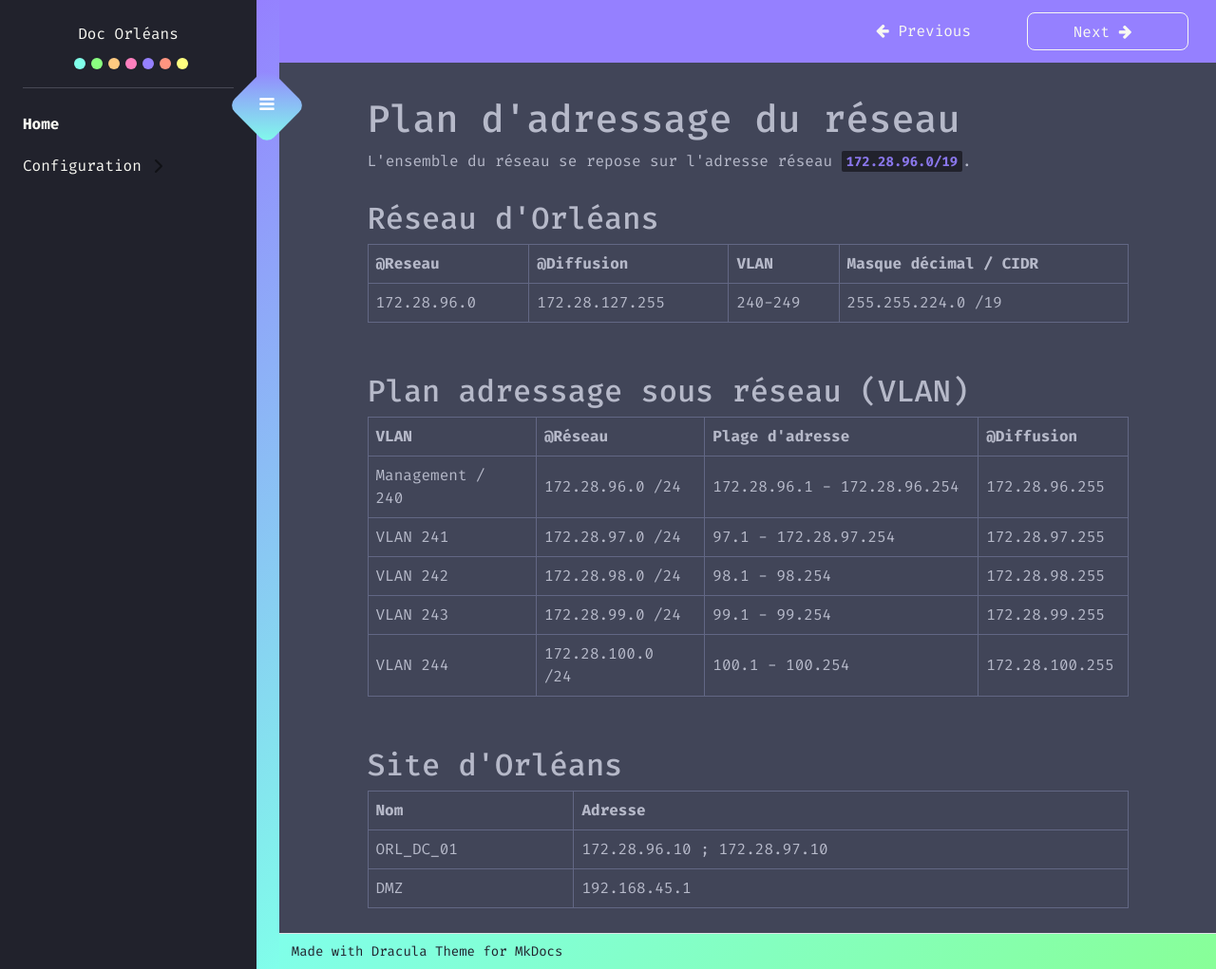
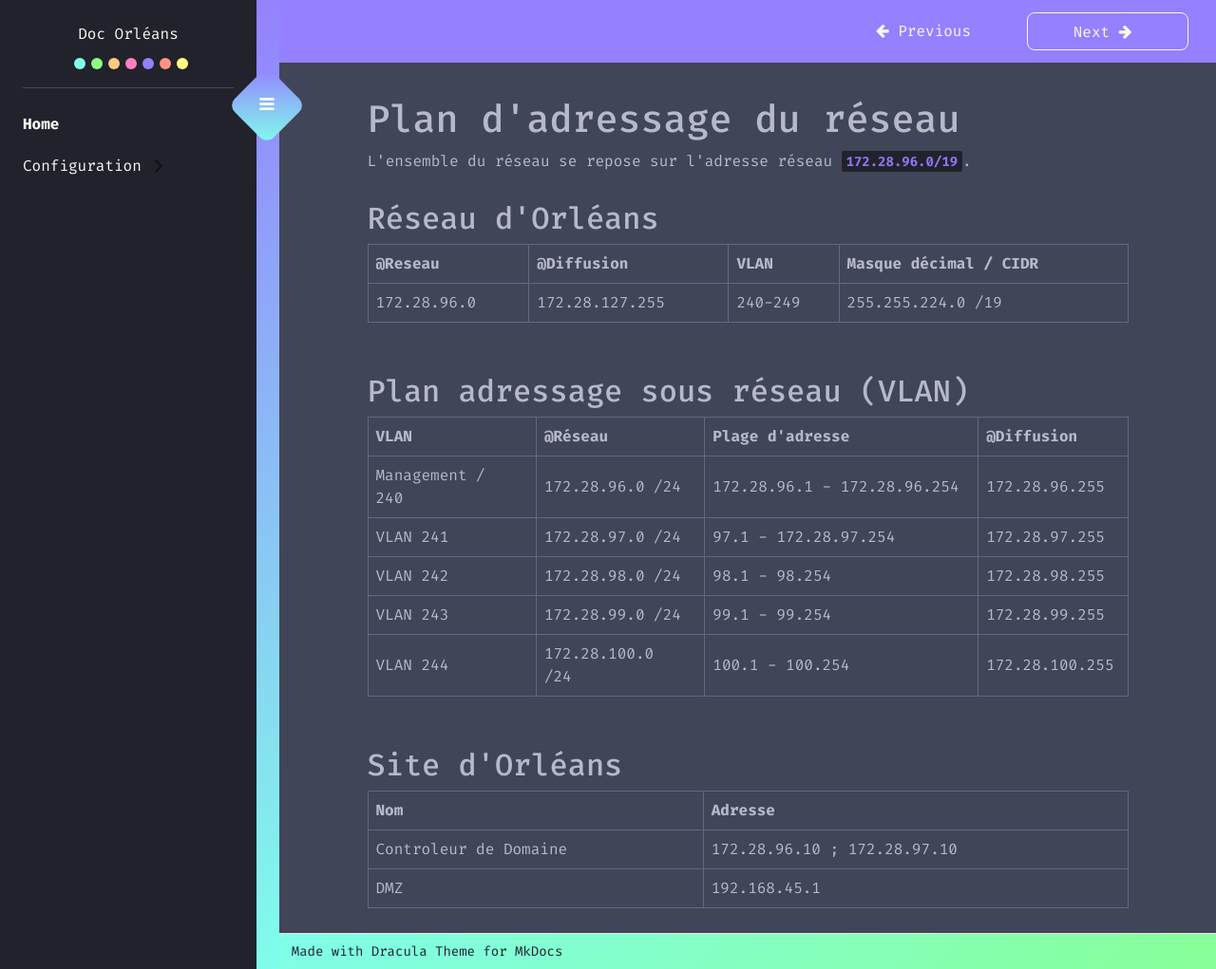
Before and after one commit to eRaETatsuya/OrleansSIO.github.io, an MkDocs documentation site: the page built from docs/index.md, in a window 1280 px wide and 1021 px high. Shown: the whole window at 95% size. Built offline with MkDocs 1.6.1 and Material for MkDocs 9.7.7, drawn with Linux system fonts in a browser that asks for light colours.

Commit message:
Update index.md

```diff
--- a/docs/index.md
+++ b/docs/index.md
@@ -25,5 +25,5 @@
 ## Site d'Orléans
 | Nom | Adresse |
 |-----------|---------|
-|ORL_DC_01|172.28.96.10 ; 172.28.97.10|
+|Controleur de Domaine|172.28.96.10 ; 172.28.97.10|
 |DMZ|192.168.45.1|
```
